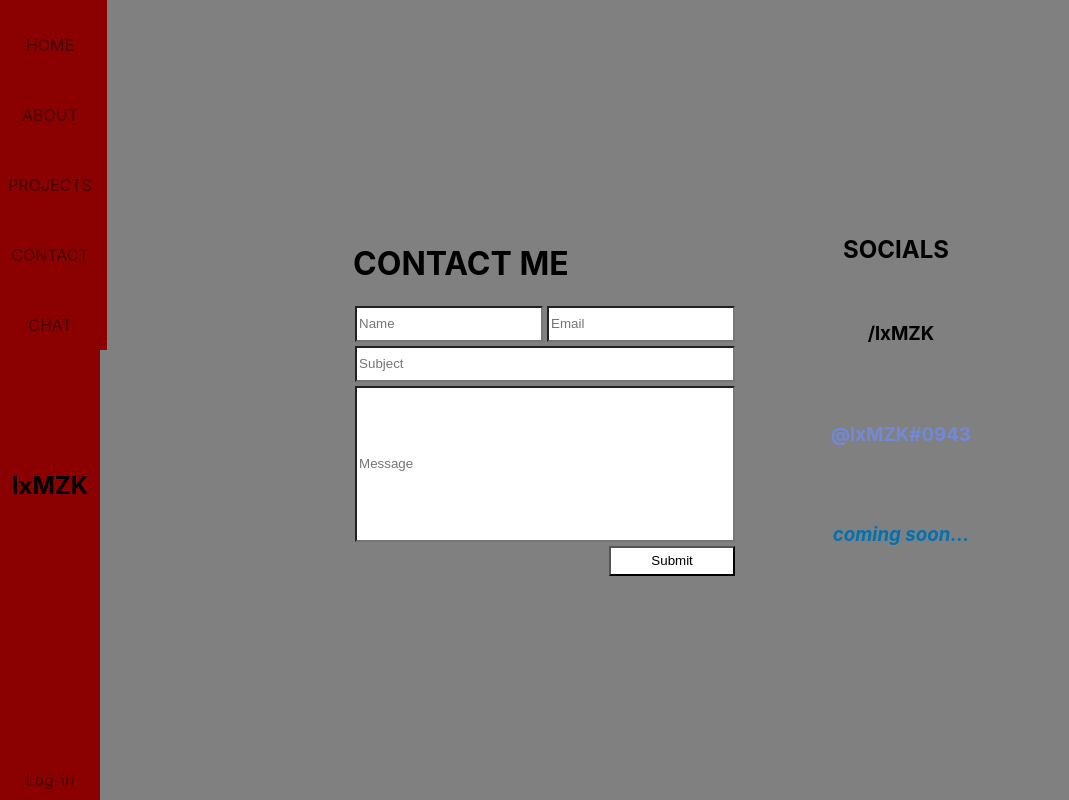
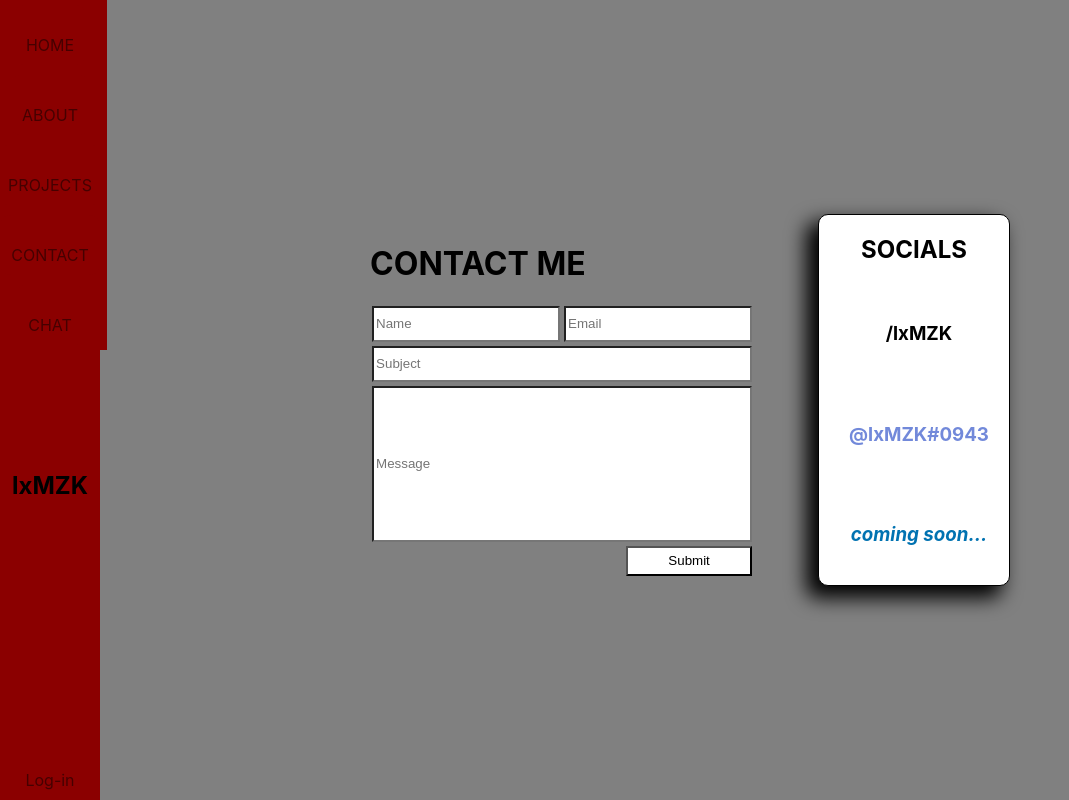
Before and after one commit to lxMZK/P3FSA, a React (Create React App) app in the folder frontend/: page /contact in a window 1280 px wide. Shown: the whole page, without its empty margins (0-1069 px from the left). Built offline with nearby package versions, Linux system fonts and the light colour scheme.

Commit message:
box-shadows

```diff
--- a/frontend/src/App.css
+++ b/frontend/src/App.css
@@ -137,9 +137,10 @@ b {
   color: darkred;
 }
 
-.me, .email {
+.me {
   width: 20vw;
   margin: 5vw;
+  box-shadow: -10px 10px 20px 2px;
 }
 
 .about, .contact {
@@ -171,6 +172,7 @@ b {
   width: 20em;
   height: 20em;
   border-radius: 10%;
+  box-shadow: -10px 10px 20px 2px;
 }
 
 .contact form {
@@ -227,9 +229,8 @@ input {
   color: rgb(70, 0, 0);
 }
 
-.chat {
-  margin: 0 0 0 100px;
-  height: 100vh;
+.chat, .projects, .contact {
+  margin-left: 100px;
 }
 
 .board {
@@ -308,8 +309,15 @@ input {
   color: rgb(0,114,177);
 }
 
+.socials {
+  border: black solid 1px;
+  border-radius: 10px;
+  background-color: white;
+  box-shadow: -10px 10px 20px 2px;
+}
+
 .socials a {
-  color: gray;
+  color: white;
 }
 
 .socials div {
@@ -321,3 +329,7 @@ input {
 .socials h3 {
   margin-left: 10px;
 }
+
+input[type=submit]:hover {
+  cursor: pointer;
+}
--- a/frontend/src/components/Contact.js
+++ b/frontend/src/components/Contact.js
@@ -27,12 +27,7 @@ export default function Contact() {
     <div className="content toggleV">
       <div className="contact">
         <h1>CONTACT ME</h1>
-        <form
-          id="email"
-          action="https://api.web3forms.com/submit"
-          method="POST"
-          target="output"
-        >
+        <form id="email">
           <div>
             <input
               type="hidden"
@@ -91,7 +86,6 @@ export default function Contact() {
             </h3>
           </div>
         </a>
-        <iframe name="output" hidden={true} on></iframe>
       </div>
     </div>
   );
--- a/frontend/src/components/Login.js
+++ b/frontend/src/components/Login.js
@@ -46,7 +46,7 @@ export default function Login() {
             required
             onChange={handleChange}
           />
-          <input type="submit" onClick={handleSubmit} />
+          <input type="submit" value='Log-in' onClick={handleSubmit} />
         </form>
         <Link to="/auth/register">Need an Account?</Link>
       </div>
--- a/frontend/src/components/Register.js
+++ b/frontend/src/components/Register.js
@@ -53,7 +53,7 @@ export default function Register() {
             required
             onChange={handleChange}
           />
-          <button onClick={handleSubmit}>Register</button>
+          <input type='submit' value='Register' onClick={handleSubmit}/>
         </form>
         <Link to="/auth/login">Already have an account?</Link>
       </div>
```
Also changed, not shown: 1 other file (tests, documents, lock files or other folders).
